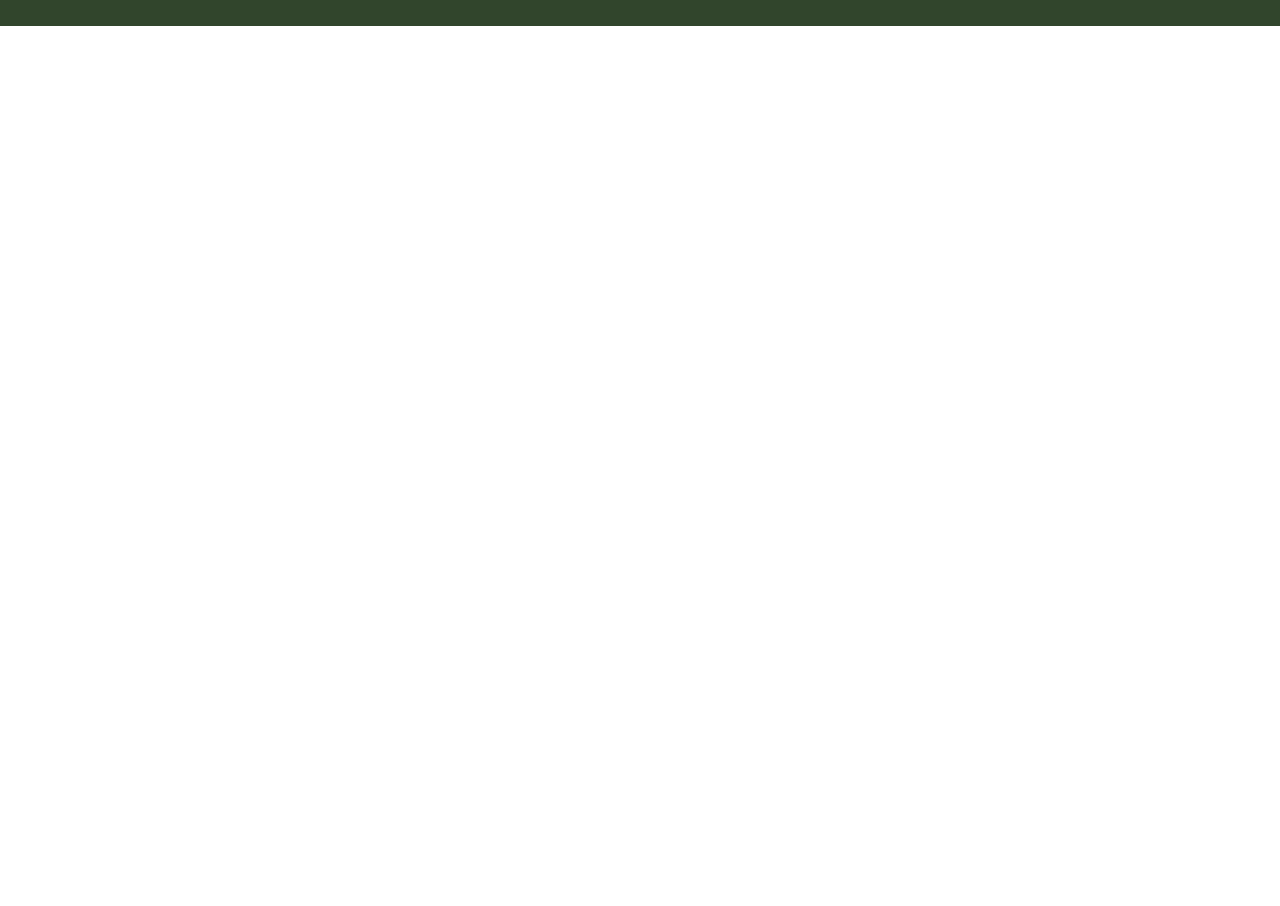
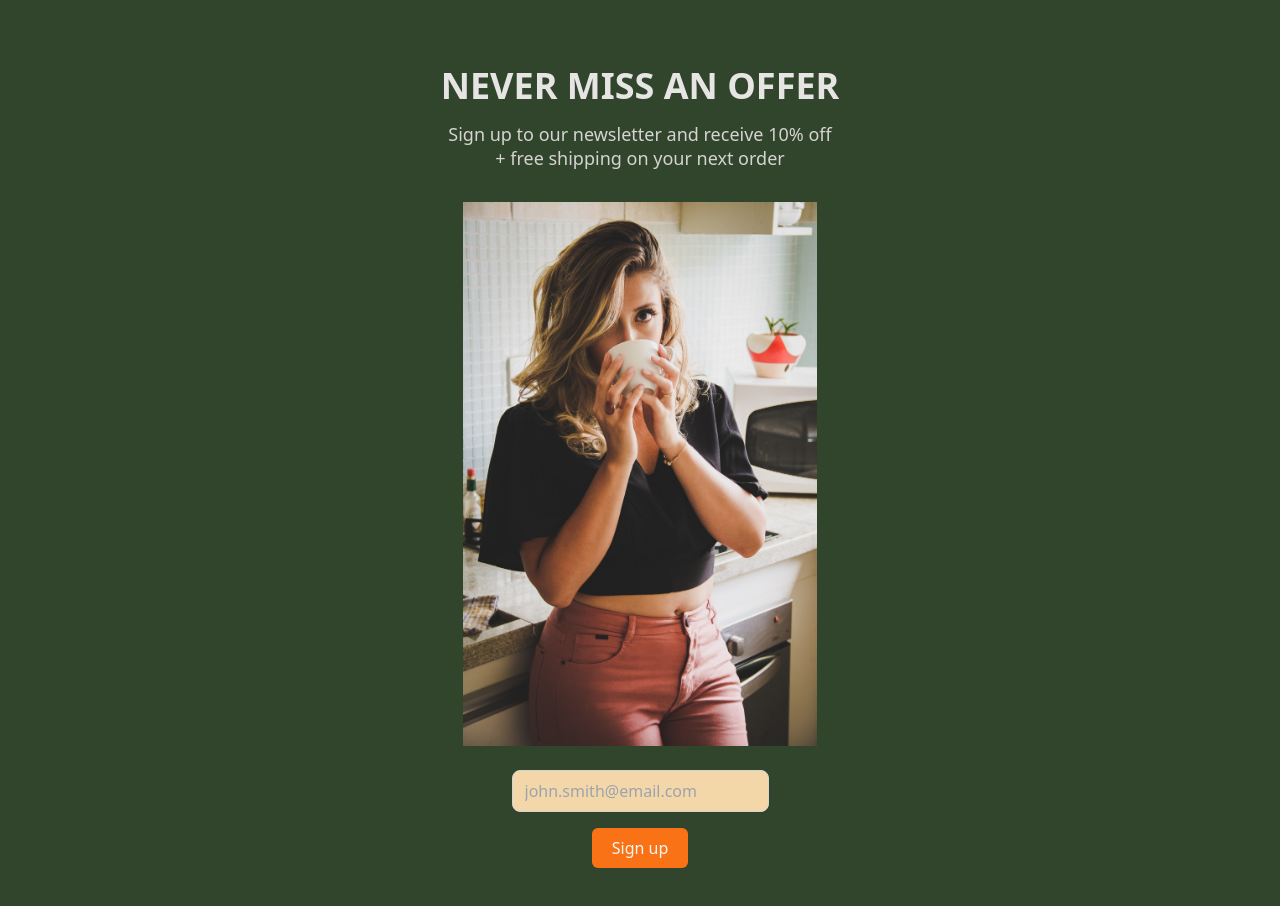
Before and after one commit to TULSI2012/the-brew-box, a React (Vite) app: page / in a window 1280 px wide. Shown: the part 2580-3486 px from the top of the page. Before the commit the page ends 2606 px from the top, so only its background shows below. Built offline with nearby package versions, Linux system fonts and the light colour scheme.

Commit message:
added newsletter section

```diff
--- a/src/App.jsx
+++ b/src/App.jsx
@@ -3,6 +3,7 @@ import NavBar from '../src/Components/NavBar'
 import BestSellers from './Components/BestSellers'
 import Collections from './Components/Collections'
 import Hero from './Components/Hero'
+import Newsletter from './Components/Newsletter'
 
 function App() {
 
@@ -12,6 +13,7 @@ function App() {
       <Hero />
       <Collections />
       <BestSellers />
+      <Newsletter />
     </div>
   )
 }
--- a/src/Components/Collections.jsx
+++ b/src/Components/Collections.jsx
@@ -5,20 +5,20 @@ export default function Collections() {
         <section className="bg-[#f3d7a8] p-10 flex flex-col gap-y-4">
             <div className="w-full h-48 relative group cursor-pointer">
                 <img src="./src/Images/coffee-cups.jpg" alt="coffee-cup" className="object-cover h-48 w-full brightness-75" />
-                <p className="text-stone-100 font-bold text-2xl px-4 py-2 drop-shadow-xl group-hover:-translate-y-0.5 transition ease-in-out absolute bottom-0 left-0">
+                <p className="text-stone-100 font-bold text-2xl px-4 py-2 drop-shadow-xl group-hover:-translate-y-2 transition ease-in-out absolute bottom-0 left-0">
                     Roasters Choice Collection
                 </p>
             </div>
             <div className="flex gap-x-4">
                 <div className="w-full h-48 relative group cursor-pointer">
                     <img src="./src/Images/coffee-cups.jpg" alt="coffee-cup" className="object-cover h-48 w-full brightness-75" />
-                    <p className="text-stone-100 font-bold text-2xl px-4 py-2 drop-shadow-xl group-hover:-translate-y-0.5 transition ease-in-out absolute bottom-0 left-0">
+                    <p className="text-stone-100 font-bold text-2xl px-4 py-2 drop-shadow-xl group-hover:-translate-y-2 transition ease-in-out absolute bottom-0 left-0">
                         Seasonal Collection
                     </p>
                 </div>
                 <div className="w-full h-48 relative group cursor-pointer">
                     <img src="./src/Images/coffee-cups.jpg" alt="coffee-cup" className="object-cover h-48 w-full brightness-75" />
-                    <p className="text-stone-100 font-bold text-2xl px-4 py-2 drop-shadow-xl group-hover:-translate-y-0.5 transition ease-in-out absolute bottom-0 left-0">
+                    <p className="text-stone-100 font-bold text-2xl px-4 py-2 drop-shadow-xl group-hover:-translate-y-2 transition ease-in-out absolute bottom-0 left-0">
                         Espresso Collection
                     </p>
                 </div>
@@ -26,20 +26,20 @@ export default function Collections() {
             <div className="flex gap-x-4">
                 <div className="w-full h-48 relative group cursor-pointer">
                     <img src="./src/Images/coffee-cups.jpg" alt="coffee-cup" className="object-cover h-48 w-full brightness-75" />
-                    <p className="text-stone-100 font-bold text-2xl px-4 py-2 drop-shadow-xl group-hover:-translate-y-0.5 transition ease-in-out absolute bottom-0 left-0">
+                    <p className="text-stone-100 font-bold text-2xl px-4 py-2 drop-shadow-xl group-hover:-translate-y-2 transition ease-in-out absolute bottom-0 left-0">
                         Ethiopia Collection
                     </p>
                 </div>
                 <div className="w-full h-48 relative group cursor-pointer">
                     <img src="./src/Images/coffee-cups.jpg" alt="coffee-cup" className="object-cover h-48 w-full brightness-75" />
-                    <p className="text-stone-100 font-bold text-2xl px-4 py-2 drop-shadow-xl group-hover:-translate-y-0.5 transition ease-in-out absolute bottom-0 left-0">
+                    <p className="text-stone-100 font-bold text-2xl px-4 py-2 drop-shadow-xl group-hover:-translate-y-2 transition ease-in-out absolute bottom-0 left-0">
                        Coloumbia Collection
                     </p>
                 </div>
             </div>
             <div className="w-full h-48 relative group cursor-pointer">
                 <img src="./src/Images/coffee-cups.jpg" alt="coffee-cup" className="object-cover h-48 w-full brightness-75" />
-                <p className="text-stone-100 font-bold text-2xl px-4 py-2 drop-shadow-xl group-hover:-translate-y-0.5 transition ease-in-out absolute bottom-0 left-0">
+                <p className="text-stone-100 font-bold text-2xl px-4 py-2 drop-shadow-xl group-hover:-translate-y-2 transition ease-in-out absolute bottom-0 left-0">
                     Signature Collection
                 </p>
             </div>
--- /dev/null
+++ b/src/Components/Footer.jsx
@@ -0,0 +1,9 @@
+import React from "react";
+
+export default function Footer() {
+    return (
+        <footer className="bg-[#28392]">
+
+        </footer>
+    )
+}
--- /dev/null
+++ b/src/Components/Newsletter.jsx
@@ -0,0 +1,27 @@
+import React from "react";
+
+export default function Newsletter() {
+    return (
+        <section className="flex flex-col items-center bg-[#31452C] text-stone-300 h-full p-10">
+            <h2 className="text-4xl text-center font-bold text-stone-200 uppercase">
+                Never miss an offer
+            </h2>
+            <p className="text-center mt-4 mb-8 mx-16 text-lg leading-6 max-w-sm">
+                Sign up to our newsletter and receive 10% off + free shipping on your next order
+            </p>
+            <img
+                src="./src/Images/drinking-coffee.jpg"
+                alt="girl sipping coffee"
+                className="h-[34rem]"
+            />
+            <input
+                type="email"
+                placeholder="john.smith@email.com"
+                className="bg-[#f3d7a8] text-stone-800 border border-stone-300 mt-6 px-3 py-2 rounded-lg shadow-sm focus:outline-none focus:border-green-500 "
+            />
+            <button className="bg-orange-500 px-5 py-2 mt-4 text-stone-100 rounded-md">
+                Sign up
+            </button>
+        </section>
+    )
+}
```
Also changed, not shown: src/Images/drinking-coffee.jpg (added).
